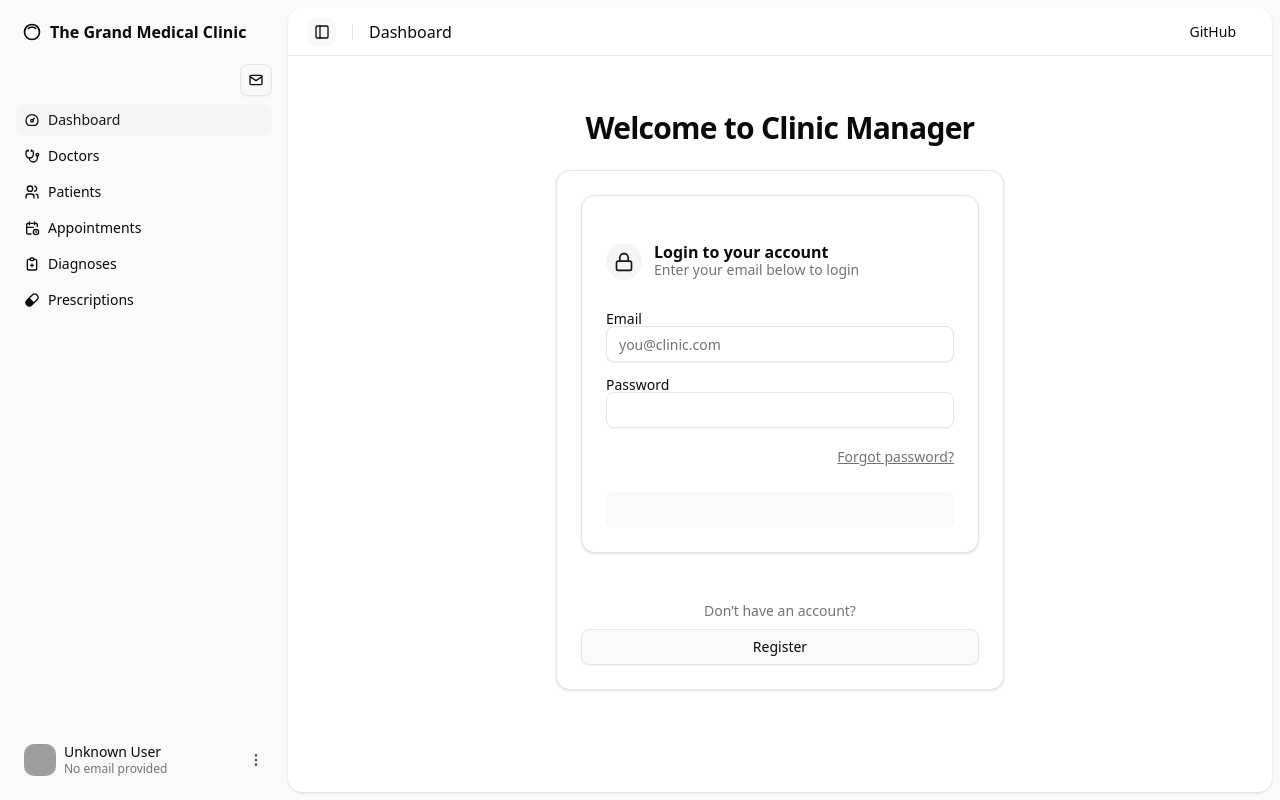
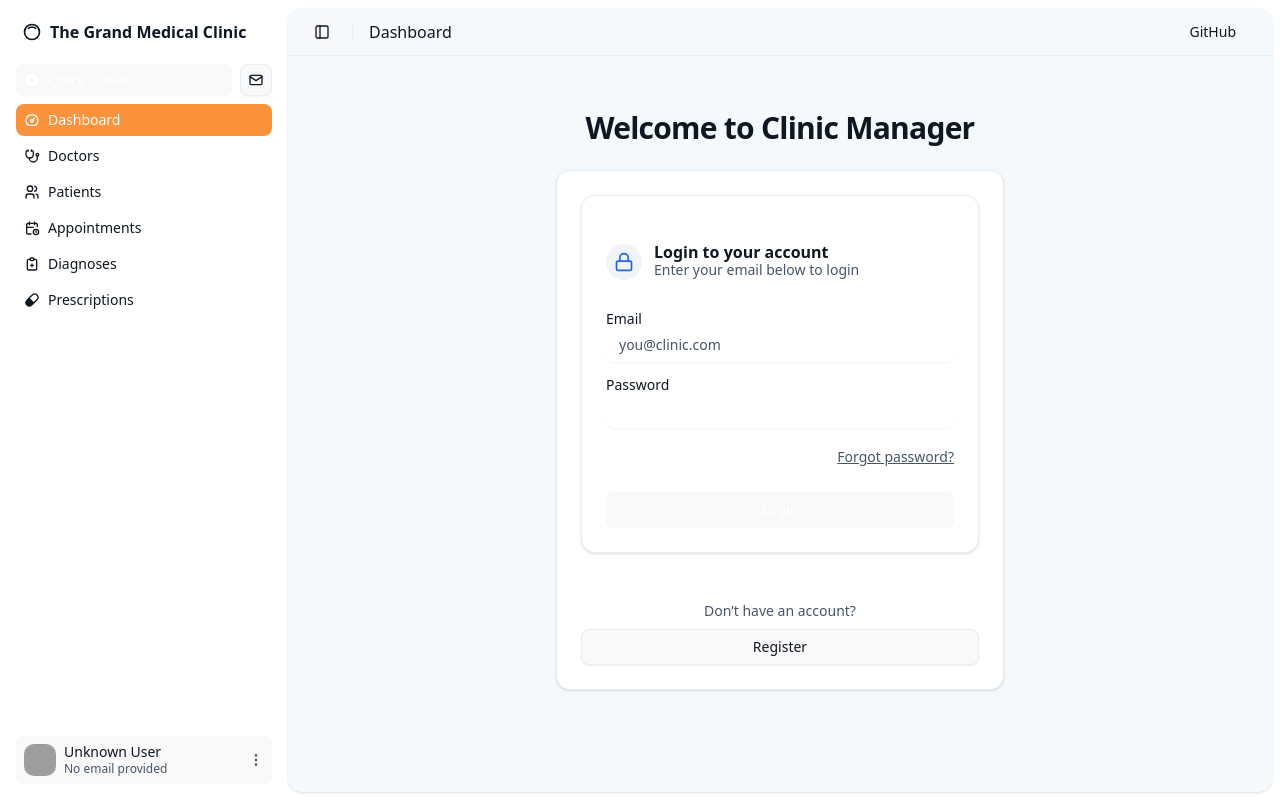
Before and after one commit to RyanMitchell8/ca2-medical-clinic-application, a React (Vite) app: page / in a window 1280 px wide. Built offline with nearby package versions, Linux system fonts and the light colour scheme; grey boxes are pictures that could not be loaded.

Commit message:
Changed colour pallet of website might change later

```diff
--- a/src/assets/globals.css
+++ b/src/assets/globals.css
@@ -9,45 +9,45 @@
   font-weight: 400;
 
   color-scheme: light dark;
-  color: rgba(255, 255, 255, 0.87);
-  background-color: #242424;
+  color: var(--foreground);
+  background-color: var(--background);
 
   font-synthesis: none;
   text-rendering: optimizeLegibility;
   -webkit-font-smoothing: antialiased;
   -moz-osx-font-smoothing: grayscale;
   --radius: 0.625rem;
-  --background: oklch(1 0 0);
-  --foreground: oklch(0.145 0 0);
-  --card: oklch(1 0 0);
-  --card-foreground: oklch(0.145 0 0);
-  --popover: oklch(1 0 0);
-  --popover-foreground: oklch(0.145 0 0);
-  --primary: oklch(0.205 0 0);
-  --primary-foreground: oklch(0.985 0 0);
-  --secondary: oklch(0.97 0 0);
-  --secondary-foreground: oklch(0.205 0 0);
-  --muted: oklch(0.97 0 0);
-  --muted-foreground: oklch(0.556 0 0);
-  --accent: oklch(0.97 0 0);
-  --accent-foreground: oklch(0.205 0 0);
-  --destructive: oklch(0.577 0.245 27.325);
-  --border: oklch(0.922 0 0);
-  --input: oklch(0.922 0 0);
-  --ring: oklch(0.708 0 0);
-  --chart-1: oklch(0.646 0.222 41.116);
-  --chart-2: oklch(0.6 0.118 184.704);
-  --chart-3: oklch(0.398 0.07 227.392);
-  --chart-4: oklch(0.828 0.189 84.429);
-  --chart-5: oklch(0.769 0.188 70.08);
-  --sidebar: oklch(0.985 0 0);
-  --sidebar-foreground: oklch(0.145 0 0);
-  --sidebar-primary: oklch(0.205 0 0);
-  --sidebar-primary-foreground: oklch(0.985 0 0);
-  --sidebar-accent: oklch(0.97 0 0);
-  --sidebar-accent-foreground: oklch(0.205 0 0);
-  --sidebar-border: oklch(0.922 0 0);
-  --sidebar-ring: oklch(0.708 0 0);
+  --background: #f6f9fb;
+  --foreground: #0f1720;
+  --card: #ffffff;
+  --card-foreground: #0f1720;
+  --popover: #ffffff;
+  --popover-foreground: #0f1720;
+  --primary: #2563EB;
+  --primary-foreground: #ffffff;
+  --secondary: #7C3AED;
+  --secondary-foreground: #ffffff;
+  --muted: #F1F5F9;
+  --muted-foreground: #475569;
+  --accent: #FB923C;
+  --accent-foreground: #ffffff;
+  --destructive: #EF4444;
+  --border: #E6EEF6;
+  --input: #ffffff;
+  --ring: rgba(37,99,235,0.20);
+  --chart-1: #FB923C;
+  --chart-2: #60A5FA;
+  --chart-3: #A78BFA;
+  --chart-4: #FDBA74;
+  --chart-5: #F87171;
+  --sidebar: #ffffff;
+  --sidebar-foreground: #0f1720;
+  --sidebar-primary: #2563EB;
+  --sidebar-primary-foreground: #ffffff;
+  --sidebar-accent: #FB923C;
+  --sidebar-accent-foreground: #ffffff;
+  --sidebar-border: #E6EEF6;
+  --sidebar-ring: rgba(37,99,235,0.20);
 }
 
 @media (prefers-color-scheme: light) {
@@ -102,37 +102,49 @@
 }
 
 .dark {
-  --background: oklch(0.145 0 0);
-  --foreground: oklch(0.985 0 0);
-  --card: oklch(0.205 0 0);
-  --card-foreground: oklch(0.985 0 0);
-  --popover: oklch(0.205 0 0);
-  --popover-foreground: oklch(0.985 0 0);
-  --primary: oklch(0.922 0 0);
-  --primary-foreground: oklch(0.205 0 0);
-  --secondary: oklch(0.269 0 0);
-  --secondary-foreground: oklch(0.985 0 0);
-  --muted: oklch(0.269 0 0);
-  --muted-foreground: oklch(0.708 0 0);
-  --accent: oklch(0.269 0 0);
-  --accent-foreground: oklch(0.985 0 0);
-  --destructive: oklch(0.704 0.191 22.216);
-  --border: oklch(1 0 0 / 10%);
-  --input: oklch(1 0 0 / 15%);
-  --ring: oklch(0.556 0 0);
-  --chart-1: oklch(0.488 0.243 264.376);
-  --chart-2: oklch(0.696 0.17 162.48);
-  --chart-3: oklch(0.769 0.188 70.08);
-  --chart-4: oklch(0.627 0.265 303.9);
-  --chart-5: oklch(0.645 0.246 16.439);
-  --sidebar: oklch(0.205 0 0);
-  --sidebar-foreground: oklch(0.985 0 0);
-  --sidebar-primary: oklch(0.488 0.243 264.376);
-  --sidebar-primary-foreground: oklch(0.985 0 0);
-  --sidebar-accent: oklch(0.269 0 0);
-  --sidebar-accent-foreground: oklch(0.985 0 0);
-  --sidebar-border: oklch(1 0 0 / 10%);
-  --sidebar-ring: oklch(0.556 0 0);
+  --background: #0b1220;
+  --foreground: #e6eef6;
+  --card: #0f1724;
+  --card-foreground: #e6eef6;
+  --popover: #0f1724;
+  --popover-foreground: #e6eef6;
+  --primary: #60A5FA;
+  --primary-foreground: #0b1220;
+  --secondary: #A78BFA;
+  --secondary-foreground: #0b1220;
+  --muted: #0f1724;
+  --muted-foreground: #94a3b8;
+  --accent: #FB923C;
+  --accent-foreground: #ffffff;
+  --destructive: #F87171;
+  --border: rgba(255,255,255,0.06);
+  --input: rgba(255,255,255,0.04);
+  --ring: rgba(96,165,250,0.18);
+  --chart-1: #FB923C;
+  --chart-2: #60A5FA;
+  --chart-3: #A78BFA;
+  --chart-4: #FDBA74;
+  --chart-5: #F87171;
+  --sidebar: #0f1724;
+  --sidebar-foreground: #e6eef6;
+  --sidebar-primary: #60A5FA;
+  --sidebar-primary-foreground: #0b1220;
+  --sidebar-accent: #FB923C;
+  --sidebar-accent-foreground: #ffffff;
+  --sidebar-border: rgba(255,255,255,0.06);
+  --sidebar-ring: rgba(96,165,250,0.18);
+}
+
+/* Explicitly scope variables to html.dark or light (not .dark) to avoid
+   partial theme state where foreground/background mismatch occurs. */
+html:not(.dark) {
+  --foreground: #0f1720;
+  --background: #f6f9fb;
+}
+
+html.dark {
+  --foreground: #e6eef6;
+  --background: #0b1220;
 }
 
 @layer base {
```
